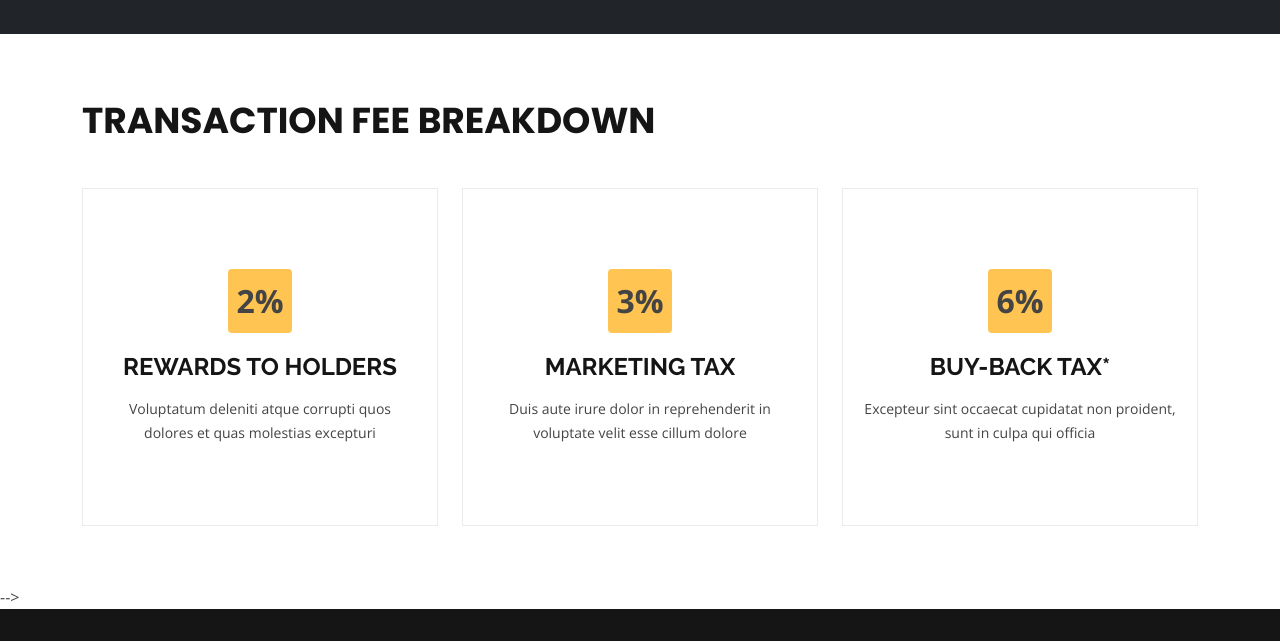
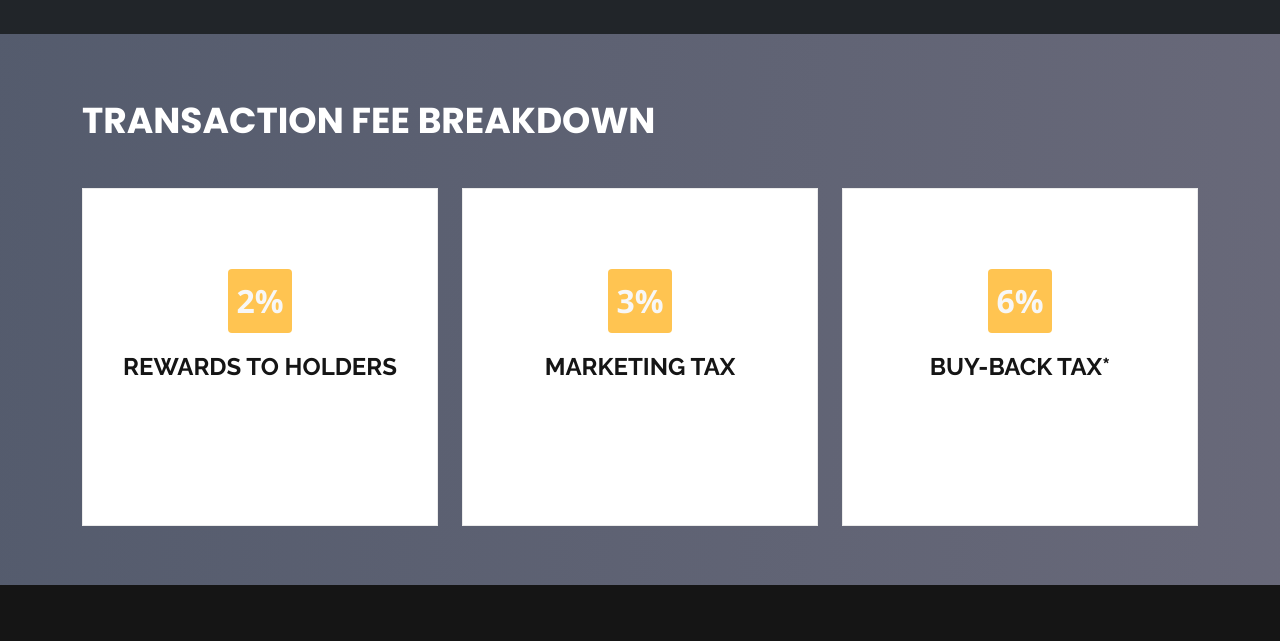
Before and after one commit to fathah/scorfin_static, a plain HTML site: page index.html in a window 1280 px wide. Shown: the part 2209-2850 px from the top of the page. Drawn offline with nearby package versions, Linux system fonts and the light colour scheme.

Commit message:
edited some

```diff
--- a/assets/css/style.css
+++ b/assets/css/style.css
@@ -8,9 +8,32 @@
 /*--------------------------------------------------------------
 # General
 --------------------------------------------------------------*/
-body {
+
+body{
   font-family: "Open Sans", sans-serif;
-  color: #444444;
+  color: #f7f7f7;
+  background: linear-gradient(272deg, #706e7e, #304357, #080e2c);
+  background-size: 600% 600%;
+
+  -webkit-animation: AnimationName 15s ease infinite;
+  -moz-animation: AnimationName 15s ease infinite;
+  animation: AnimationName 15s ease infinite;
+}
+
+@-webkit-keyframes AnimationName {
+  0%{background-position:0% 64%}
+  50%{background-position:100% 37%}
+  100%{background-position:0% 64%}
+}
+@-moz-keyframes AnimationName {
+  0%{background-position:0% 64%}
+  50%{background-position:100% 37%}
+  100%{background-position:0% 64%}
+}
+@keyframes AnimationName {
+  0%{background-position:0% 64%}
+  50%{background-position:100% 37%}
+  100%{background-position:0% 64%}
 }
 
 a {
@@ -516,7 +539,7 @@ section {
   margin: 0 0 5px 0;
   letter-spacing: 2px;
   text-transform: uppercase;
-  color: #aaaaaa;
+  color: #ffffff;
   font-family: "Poppins", sans-serif;
 }
 
@@ -536,7 +559,7 @@ section {
   font-weight: 700;
   text-transform: uppercase;
   font-family: "Poppins", sans-serif;
-  color: #151515;
+  color: #ffffff;
 }
 
 /*--------------------------------------------------------------
@@ -1537,3 +1560,7 @@ section {
   font-size: 13px;
   color: #fff;
 }
+
+.trCard{
+  min-width: 300px;
+}
--- a/index.html
+++ b/index.html
@@ -235,7 +235,8 @@ Click ‘Select a currency’ & enter the contract address.
                2%
               </div>
               <h4><a href="">REWARDS TO HOLDERS              </a></h4>
-              <p>Voluptatum deleniti atque corrupti quos dolores et quas molestias excepturi</p>
+              <p></p>
+              <p style="color: #fff;user-select: none;">Duis aute irure dolor in reprehenderit in voluptate</p>
             </div>
           </div>
 
@@ -245,7 +246,8 @@ Click ‘Select a currency’ & enter the contract address.
                 3%
               </div>
               <h4><a href="">MARKETING TAX</a></h4>
-              <p>Duis aute irure dolor in reprehenderit in voluptate velit esse cillum dolore</p>
+              <p></p>
+              <p style="color: #fff;user-select: none;">Duis aute irure dolor in reprehenderit in voluptate</p>
             </div>
           </div>
 
@@ -253,7 +255,8 @@ Click ‘Select a currency’ & enter the contract address.
             <div class="icon-box">
               <div class="icon"  style="font-weight: bolder; font-size: 2rem;">6%</div>
               <h4><a href="">BUY-BACK TAX*</a></h4>
-              <p>Excepteur sint occaecat cupidatat non proident, sunt in culpa qui officia</p>
+              <p></p>
+              <p style="color: #fff;user-select: none;">Duis aute irure dolor in reprehenderit in voluptate</p>
             </div>
           </div>
 
@@ -325,7 +328,7 @@ Click ‘Select a currency’ & enter the contract address.
                 </div>
               </div>
             </div><!-- End .content-->
-          </div>
+          <!-- </div>
         </div>
 
       </div>
```
